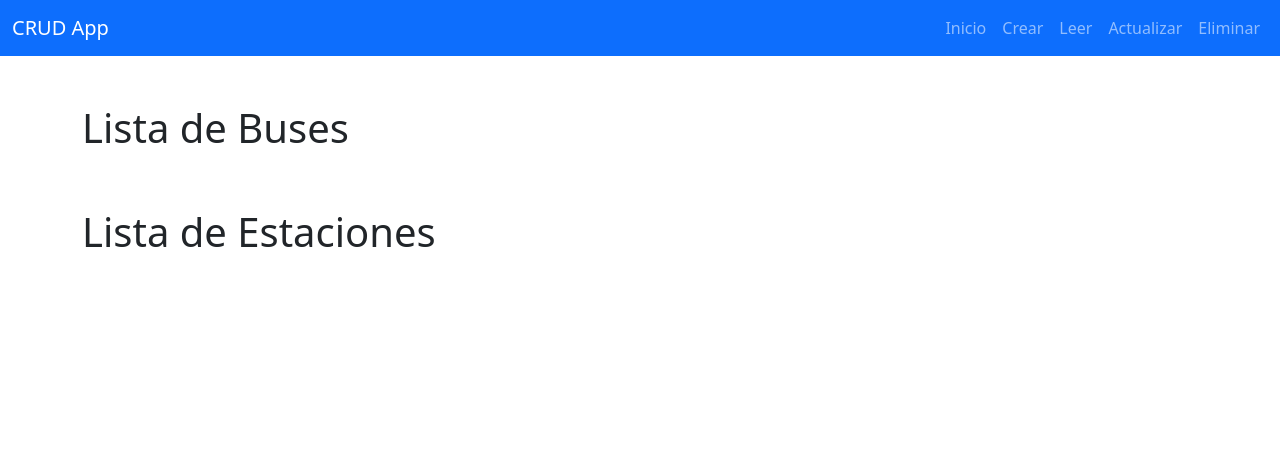
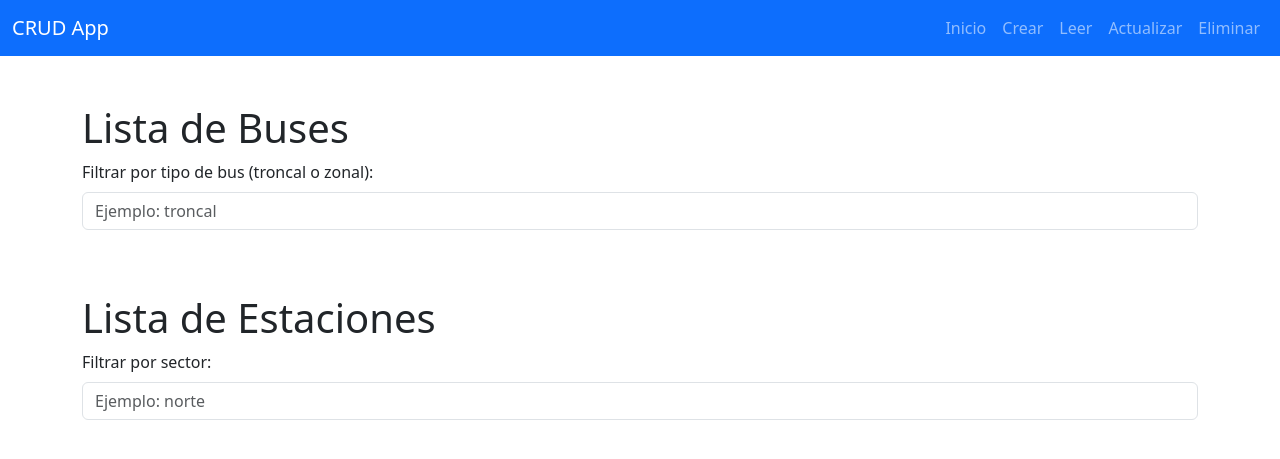
Before and after one commit to Juanes0706/Proyecto, a FastAPI app: page /read in a window 1280 px wide. Shown: the top 459 px of the page. Run offline with FastAPI, Linux system fonts and the light colour scheme; data that the repository does not hold is empty.

Commit message:
maquillando codigo

```diff
--- a/templates/ReadPage.html
+++ b/templates/ReadPage.html
@@ -23,15 +23,25 @@
 </nav>
 <div class="container mt-5">
     <h1>Lista de Buses</h1>
+    <div class="mb-3">
+        <label for="filterTipoBus" class="form-label">Filtrar por tipo de bus (troncal o zonal):</label>
+        <input type="text" id="filterTipoBus" class="form-control" placeholder="Ejemplo: troncal" />
+    </div>
     <ul id="listaBuses" class="list-group"></ul>
 
     <h1 class="mt-5">Lista de Estaciones</h1>
+    <div class="mb-3">
+        <label for="filterSectorEstacion" class="form-label">Filtrar por sector:</label>
+        <input type="text" id="filterSectorEstacion" class="form-control" placeholder="Ejemplo: norte" />
+    </div>
     <ul id="listaEstaciones" class="list-group"></ul>
 </div>
 
 <script>
     async function loadBuses() {
-        const response = await fetch("/buses/");
+        const tipo = document.getElementById("filterTipoBus").value;
+        const url = tipo ? `/buses/?tipo=${encodeURIComponent(tipo)}` : "/buses/";
+        const response = await fetch(url);
         if (response.ok) {
             const buses = await response.json();
             const listaBuses = document.getElementById("listaBuses");
@@ -46,7 +56,9 @@
     }
 
     async function loadEstaciones() {
-        const response = await fetch("/estaciones/");
+        const sector = document.getElementById("filterSectorEstacion").value;
+        const url = sector ? `/estaciones/?sector=${encodeURIComponent(sector)}` : "/estaciones/";
+        const response = await fetch(url);
         if (response.ok) {
             const estaciones = await response.json();
             const listaEstaciones = document.getElementById("listaEstaciones");
@@ -60,6 +72,14 @@
         }
     }
 
+    document.getElementById("filterTipoBus").addEventListener("input", () => {
+        loadBuses();
+    });
+
+    document.getElementById("filterSectorEstacion").addEventListener("input", () => {
+        loadEstaciones();
+    });
+
     window.onload = () => {
         loadBuses();
         loadEstaciones();
```
